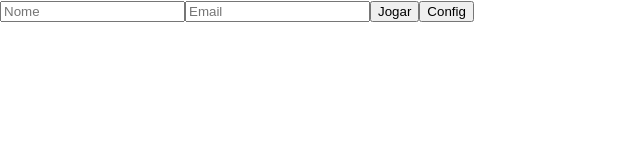
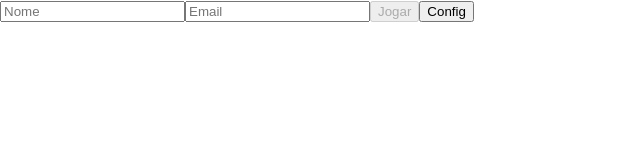
Before and after one commit to victorjunior95/sd-08-project-trivia-react-redux, a React (Create React App) app: page / in a window 1280 px wide. Shown: the top 160 px of the page, without its empty margins (0-640 px from the left). Built offline with nearby package versions, Linux system fonts and the light colour scheme.

Commit message:
Finalizado componente Login.js

```diff
--- a/src/pages/Login.jsx
+++ b/src/pages/Login.jsx
@@ -1,4 +1,5 @@
 import React, { Component } from 'react';
+import { Redirect } from 'react-router-dom';
 
 class Login extends Component {
   constructor(props) {
@@ -7,6 +8,7 @@ class Login extends Component {
     this.state = {
       name: '',
       email: '',
+      shouldRedirect: false,
     };
 
     this.handleChange = this.handleChange.bind(this);
@@ -18,19 +20,20 @@ class Login extends Component {
   }
 
   handleClick() {
-    console.log('Funciona');
+    this.setState({ shouldRedirect: true });
   }
 
   validator() {
-    const { email, password } = this.state;
-    const MIN_PASSWORD_LENGTH = 6;
+    const { email, name } = this.state;
     if (!/^[A-Z0-9._%+-]+@[A-Z0-9.-]+\.[A-Z]{2,4}$/i.test(email)) return false;
-    if (password.length < MIN_PASSWORD_LENGTH) return false;
+    if (name.length === 0 || email.length === 0) return false;
     return true;
   }
 
   render() {
-    const { name, email } = this.state;
+    const { name, email, shouldRedirect } = this.state;
+
+    if (shouldRedirect) return <Redirect to="/trivia" />;
     return (
       <div>
         <input
@@ -52,8 +55,8 @@ class Login extends Component {
         <button
           type="button"
           data-testid="btn-play"
+          disabled={ !this.validator() }
           onClick={ this.handleClick }
-          disabled={ !this.validator }
         >
           Jogar
         </button>
```
